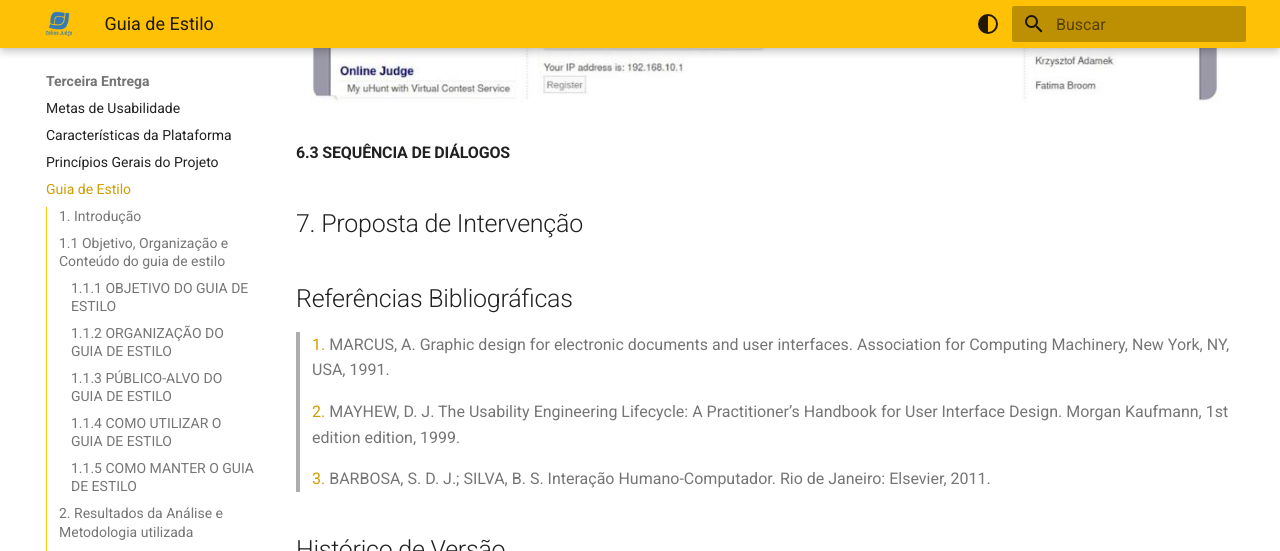
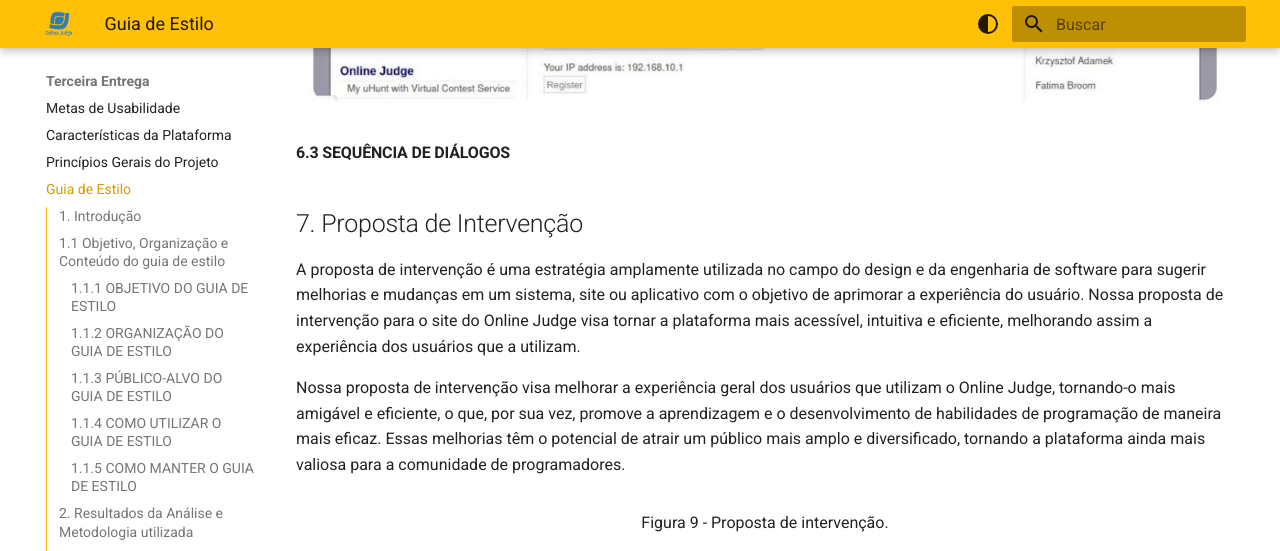
Before and after one commit to Interacao-Humano-Computador/2023.2-OnlineJudge, an MkDocs documentation site: the page built from docs/terceira-entrega/guia-estilo.md, in a window 1280 px wide and 1400 px high, scrolled down 9773 px. Shown: the top 551 px of the window. Built offline with MkDocs 1.6.1 and Material for MkDocs 9.7.7, drawn with Linux system fonts in a browser that asks for light colours; some of the changed text lies outside the part shown; grey boxes are pictures that could not be loaded.

Commit message:
adicionando a proposta de intervenção

```diff
--- a/docs/terceira-entrega/guia-estilo.md
+++ b/docs/terceira-entrega/guia-estilo.md
@@ -147,6 +147,28 @@ O site possuí uma sidebar ao lado esquerdo onde se encontra a logo do OnlineJud
 #### 6.3 SEQUÊNCIA DE DIÁLOGOS
 
 ## 7. Proposta de Intervenção
+A proposta de intervenção é uma estratégia amplamente utilizada no campo do design e da engenharia de software para sugerir melhorias e mudanças em um sistema, site ou aplicativo com o objetivo de aprimorar a experiência do usuário. Nossa proposta de intervenção para o site do Online Judge visa tornar a plataforma mais acessível, intuitiva e eficiente, melhorando assim a experiência dos usuários que a utilizam.
+
+Nossa proposta de intervenção visa  melhorar a experiência geral dos usuários que utilizam o Online Judge, tornando-o mais amigável e eficiente, o que, por sua vez, promove a aprendizagem e o desenvolvimento de habilidades de programação de maneira mais eficaz. Essas melhorias têm o potencial de atrair um público mais amplo e diversificado, tornando a plataforma ainda mais valiosa para a comunidade de programadores.
+
+<figure markdown>
+    <p style="text-align: center">
+        Figura 9 - Proposta de intervenção.
+    </p>
+    <iframe
+        style="border: 1px solid rgba(0, 0, 0, 0.1);"
+        width="800"
+        height="450"
+        src="https://www.figma.com/file/NGcLbMFzbKyHIc4cHZB63M/IHC---Proposta-de-Interven%C3%A7%C3%A3o?type=design&node-id=0%3A1&mode=design&t=LCZfFO6VPyPqhbyt-1"
+        allowfullscreen
+    >
+    </iframe>
+</figure>
+
+<b>Fonte:</b>
+<a href="https://github.com/suzaneduarte">Suzane Duarte</a>,
+<a href="https://github.com/PabloGJBS">Pablo Guilherme</a>,
+<a href="https://github.com/henriqtorresl">Henrique Torres</a>
 
 ## Referências Bibliográficas
 
@@ -160,4 +182,4 @@ O site possuí uma sidebar ao lado esquerdo onde se encontra a logo do OnlineJud
 
 | Versão | Data       | Descrição                                         | Autor(es)                                        | Revisor(es)                                     |
 | ------ | ---------- | ------------------------------------------------- | ------------------------------------------------ | ----------------------------------------------- |
-| 1.0    | 22/10/2023 | Criação da página e organização do guia de estilo | [Suzane Duarte](https://github.com/suzaneduarte) | [Luana Torres](https://github.com/luanatorress) | [Eric Camargo](https://github.com/Ericcs10) |
+| 1.0    | 22/10/2023 | Criação da página e organização do guia de estilo | [Suzane Duarte](https://github.com/suzaneduarte) | [Luana Torres](https://github.com/luanatorress), [Eric Camargo](https://github.com/Ericcs10) |
```
